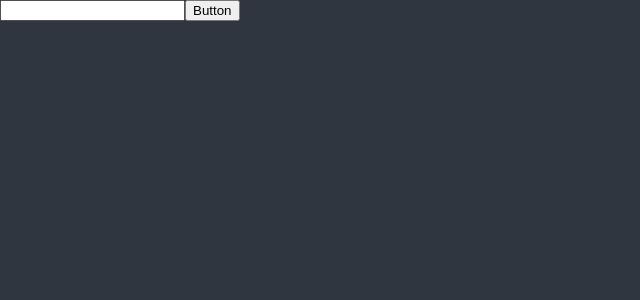
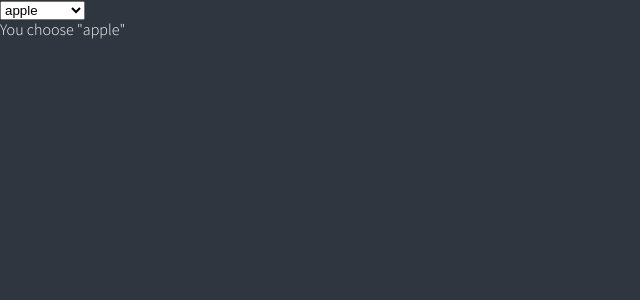
Before and after one commit to HyeonWooGa/react-ts__practice-book, a React (Create React App) app: page / in a window 1280 px wide. Shown: the top 300 px of the page, without its empty margins (0-640 px from the left). Built offline with nearby package versions, Linux system fonts and the light colour scheme.

Commit message:
onChange <HTMLSelectElement>

```diff
--- a/src/App.tsx
+++ b/src/App.tsx
@@ -3,25 +3,21 @@ import { useRecoilState } from "recoil";
 import { nameState } from "./atoms";
 
 function App() {
-  const [name, setName] = useRecoilState(nameState);
+  const [choice, setChoice] = useState("apple");
 
-  const handleChange = (event: React.ChangeEvent<HTMLInputElement>) => {
-    setName(event.target.value);
-    // console.log(e.target.value);
-  };
+  const fruits = ["apple", "orange", "pinapple", "strawberry", "grage"];
+  const options = fruits.map((fruit) => {
+    return <option value={fruit}>{fruit}</option>;
+  });
 
-  const handleSubmit = (event: React.FormEvent<HTMLFormElement>) => {
-    event.preventDefault();
-    alert(name);
+  const handleChange = (event: React.ChangeEvent<HTMLSelectElement>) => {
+    setChoice(event.target.value);
   };
 
   return (
     <>
-      <form onSubmit={handleSubmit}>
-        <input type="text" value={name} onChange={handleChange}></input>
-        <button type="submit">Button</button>
-      </form>
-      <h1>{name}</h1>
+      <select onChange={handleChange}>{options}</select>
+      <h3>You choose "{choice}"</h3>
     </>
   );
 }
```
